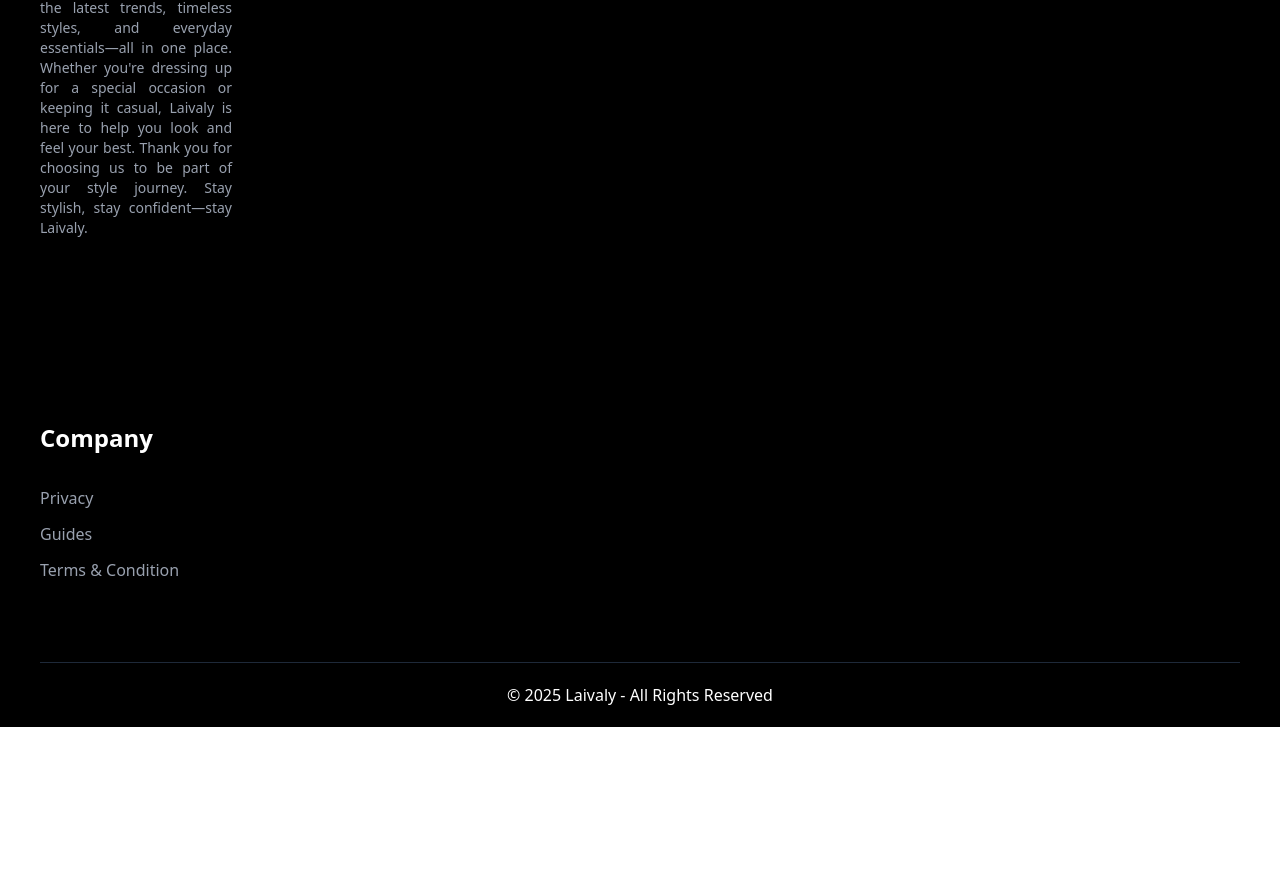
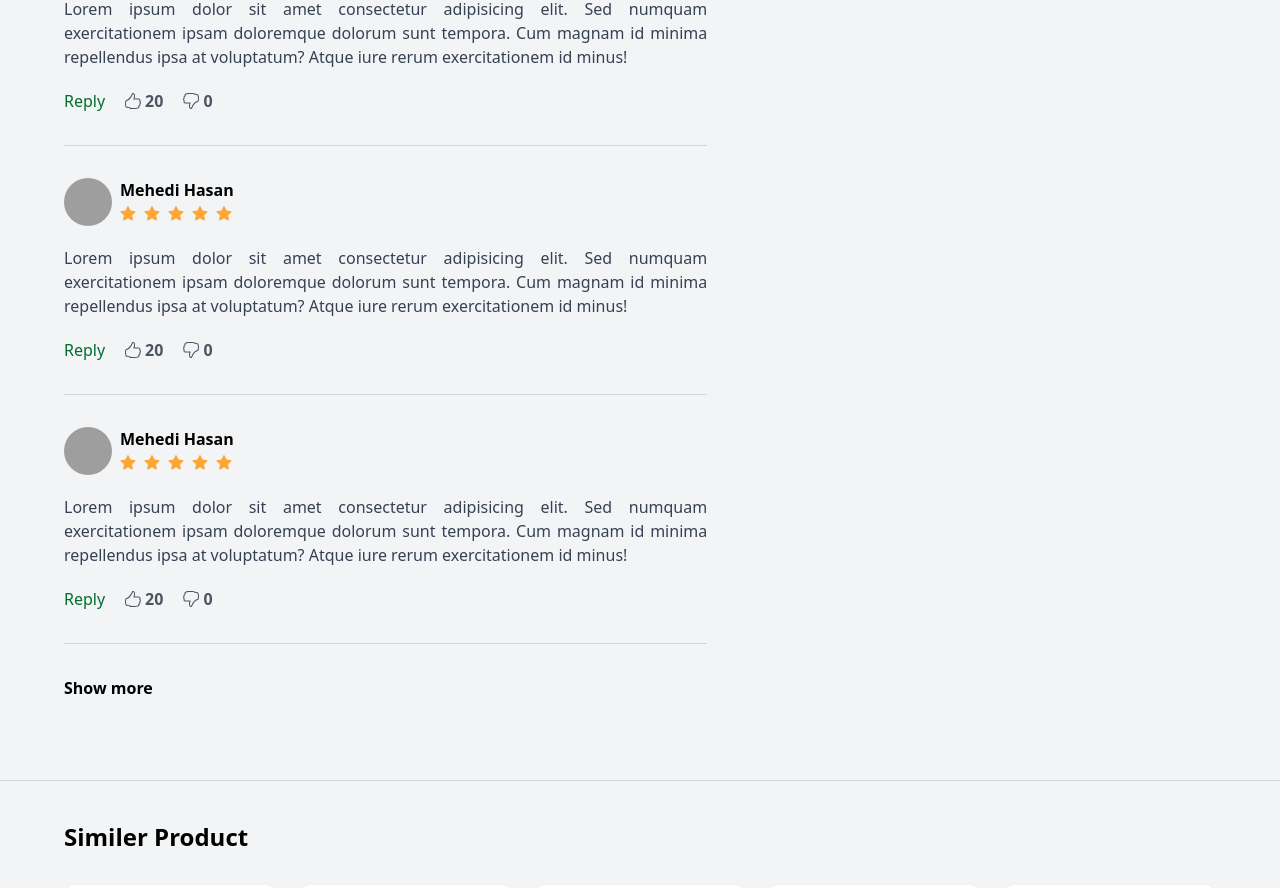
Before and after one commit to MehediHasan128/laivaly-client, a React (Vite) app: page /productDetails/1526 in a window 1280 px wide. Shown: the part 1849-2737 px from the top of the page. Before the commit the page ends 2576 px from the top, so only its background shows below. Built offline with nearby package versions, Linux system fonts and the light colour scheme; grey boxes are pictures that could not be loaded.

Commit message:
complete product details page

```diff
--- a/package.json
+++ b/package.json
@@ -11,6 +11,7 @@
   },
   "dependencies": {
     "@hookform/resolvers": "^5.0.1",
+    "@radix-ui/react-avatar": "^1.1.4",
     "@radix-ui/react-checkbox": "^1.1.4",
     "@radix-ui/react-dialog": "^1.1.6",
     "@radix-ui/react-label": "^2.1.2",
--- /dev/null
+++ b/src/components/reusable/CustomerReview.tsx
@@ -0,0 +1,50 @@
+import { Rate } from "antd";
+import { Avatar, AvatarFallback, AvatarImage } from "../ui/avatar";
+import { SlLike, SlDislike } from "react-icons/sl";
+
+const CustomerReview = () => {
+  return (
+    <div className="py-6 md:py-8 border-b border-gray-300">
+      <div className="flex items-center gap-2">
+        <Avatar className="size-10 md:size-12">
+          <AvatarImage src="https://github.com/shadcn.png" />
+          <AvatarFallback>CN</AvatarFallback>
+        </Avatar>
+        <div>
+          <h1 className="text-sm md:text-base font-bold">Mehedi Hasan</h1>
+          <div>
+            <Rate
+              disabled
+              allowHalf
+              defaultValue={5}
+              style={{ color: "#FFA534", fontSize: "16px" }}
+            />
+          </div>
+        </div>
+      </div>
+
+      <div className="my-3 md:my-5 text-justify">
+        <p className="font-medium text-gray-700 text-sm md:text-base">
+          Lorem ipsum dolor sit amet consectetur adipisicing elit. Sed numquam
+          exercitationem ipsam doloremque dolorum sunt tempora. Cum magnam id
+          minima repellendus ipsa at voluptatum? Atque iure rerum exercitationem
+          id minus!
+        </p>
+      </div>
+
+      <div className="flex gap-5">
+        <p className="font-medium text-[#016d2e] cursor-pointer">Reply</p>
+        <div className="flex gap-1 items-center font-bold text-gray-600">
+          <button className="cursor-pointer"><SlLike /></button>
+          <p>20</p>
+        </div>
+        <div className="flex gap-1 items-center font-bold text-gray-600">
+          <button className="cursor-pointer"><SlDislike /></button>
+          <p>0</p>
+        </div>
+      </div>
+    </div>
+  );
+};
+
+export default CustomerReview;
--- a/src/components/shared/navbar/NavItems.tsx
+++ b/src/components/shared/navbar/NavItems.tsx
@@ -48,7 +48,7 @@ const NavItems = ({ child }: { child: ReactNode }) => {
 
           {/* Nav items */}
           <DrawerTitle>
-            <div className="lg:my-10 px-10 lg:px-16 flex flex-col text-start md:text-xl">
+            <div className="lg:my-10 px-10 lg:px-20 flex flex-col text-start md:text-xl">
               {navItems.map((item) => (
                 <NavLink
                   to={item.path}
--- /dev/null
+++ b/src/components/ui/avatar.tsx
@@ -0,0 +1,51 @@
+import * as React from "react"
+import * as AvatarPrimitive from "@radix-ui/react-avatar"
+
+import { cn } from "@/lib/utils"
+
+function Avatar({
+  className,
+  ...props
+}: React.ComponentProps<typeof AvatarPrimitive.Root>) {
+  return (
+    <AvatarPrimitive.Root
+      data-slot="avatar"
+      className={cn(
+        "relative flex size-8 shrink-0 overflow-hidden rounded-full",
+        className
+      )}
+      {...props}
+    />
+  )
+}
+
+function AvatarImage({
+  className,
+  ...props
+}: React.ComponentProps<typeof AvatarPrimitive.Image>) {
+  return (
+    <AvatarPrimitive.Image
+      data-slot="avatar-image"
+      className={cn("aspect-square size-full", className)}
+      {...props}
+    />
+  )
+}
+
+function AvatarFallback({
+  className,
+  ...props
+}: React.ComponentProps<typeof AvatarPrimitive.Fallback>) {
+  return (
+    <AvatarPrimitive.Fallback
+      data-slot="avatar-fallback"
+      className={cn(
+        "bg-muted flex size-full items-center justify-center rounded-full",
+        className
+      )}
+      {...props}
+    />
+  )
+}
+
+export { Avatar, AvatarImage, AvatarFallback }
--- a/src/pages/productDetails/ProductDetails.tsx
+++ b/src/pages/productDetails/ProductDetails.tsx
@@ -10,6 +10,8 @@ import { IoMdHeartEmpty } from "react-icons/io";
 import { FaArrowLeft } from "react-icons/fa6";
 import { Rate } from "antd";
 import { Progress } from "@/components/ui/progress";
+import CustomerReview from "@/components/reusable/CustomerReview";
+import ProductCard from "@/components/reusable/ProductCard";
 
 const ProductDetails = () => {
   const [color, setColor] = useState("green");
@@ -19,7 +21,7 @@ const ProductDetails = () => {
   console.log(id?.productId);
 
   return (
-    <div className="min-h-screen pb-8 md:py-12 bg-gray-100">
+    <div className="min-h-screen pb-8 md:pt-12 bg-gray-100">
       <Container>
         <div className="flex flex-col md:flex-row gap-5 lg:gap-16">
           {/* Image section */}
@@ -262,18 +264,43 @@ const ProductDetails = () => {
       <div className="border-b border-gray-300 my-8 md:my-10 lg:my-20"></div>
 
       <Container>
-        <div className="flex gap-20">
-          <div className="w-[60%]"></div>
-          <div className="w-[40%]">
+        <div className="flex flex-col-reverse md:flex-row gap-6 md:gap-20">
+
+          <div className="md:w-[60%]">
+            <h1 className="text-xl font-semibold">Reviews</h1>
+            <p className="text-sm font-medium text-gray-600">
+              Showing 5 from 225 reviews
+            </p>
+
+            {/* Customer reviews */}
+            <div className="mb-10">
+              <CustomerReview />
+              <CustomerReview />
+              <CustomerReview />
+              <CustomerReview />
+              <CustomerReview />
+
+              <div className="my-4 md:my-8 font-bold w-fit cursor-pointer">
+                <p>Show more</p>
+              </div>
+            </div>
+          </div>
+
+          <div className="md:w-[40%]">
             <div className="border border-gray-300 rounded-xl overflow-hidden">
               <div className="px-10 py-3 flex justify-between items-center">
-                <Rate disabled allowHalf defaultValue={4.5} style={{color: '#FFA534'}} />
+                <Rate
+                  disabled
+                  allowHalf
+                  defaultValue={4.5}
+                  style={{ color: "#FFA534" }}
+                />
                 <h1 className="text-2xl font-bold">4.5</h1>
               </div>
 
               <div className="border-b border-gray-300"></div>
 
-              <div className="my-5 px-10 space-y-3 text-gray-600">
+              <div className="my-5 px-5 md:px-10 space-y-1.5 md:space-y-3 text-gray-600">
                 <div className="flex items-center gap-3.5 font-semibold">
                   <h1>5</h1>
                   <Progress value={90} className="" />
@@ -302,6 +329,20 @@ const ProductDetails = () => {
               </div>
             </div>
           </div>
+
+        </div>
+      </Container>
+
+      <div className="border-b border-gray-300 my-5 md:my-10"></div>
+
+      <Container>
+        <h1 className="text-2xl font-semibold">Similer Product</h1>
+        <div className="grid grid-cols-2 md:grid-cols-5 gap-5 mt-8 mb-16">
+                      <ProductCard />
+                      <ProductCard />
+                      <ProductCard />
+                      <ProductCard />
+                      <ProductCard />
         </div>
       </Container>
     </div>
```
Also changed, not shown: 1 other file (tests, documents, lock files or other folders). Lines whose indentation alone changed are shown as unchanged.
